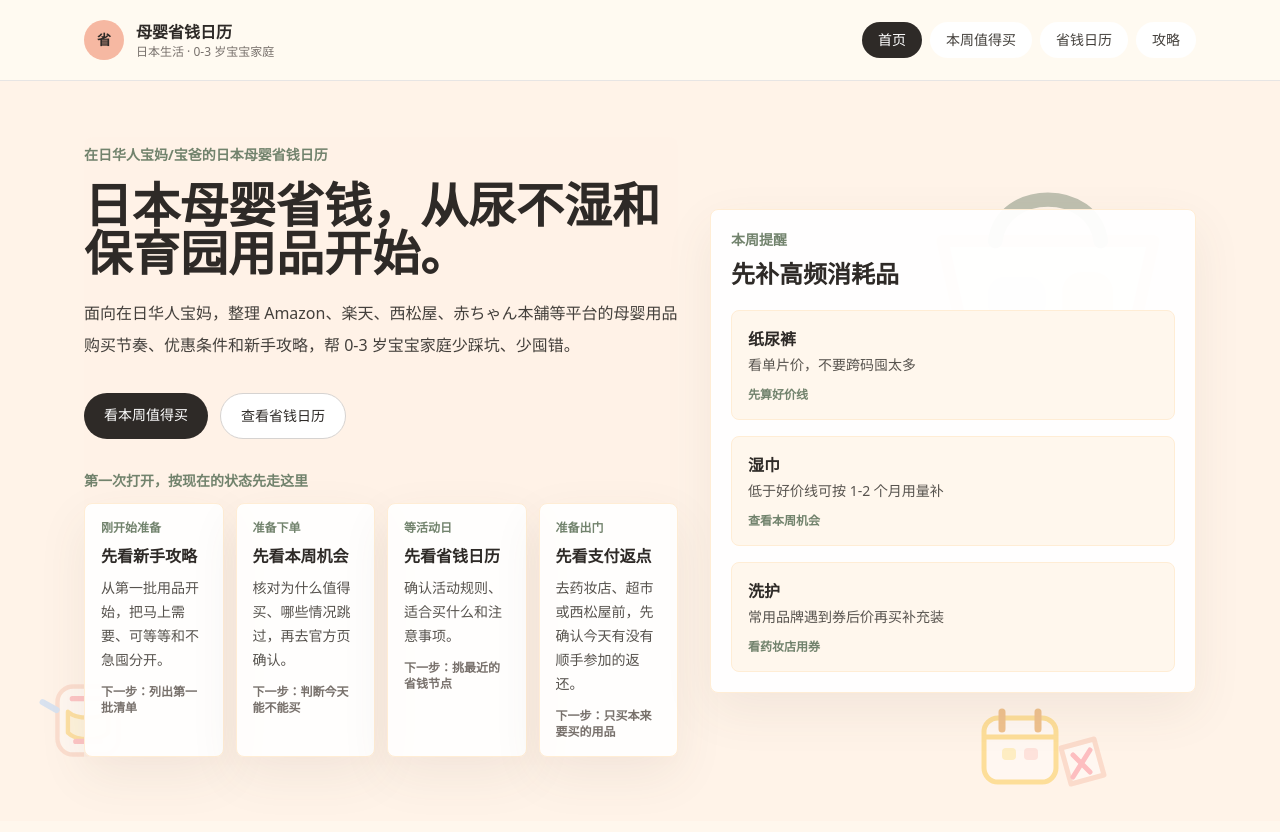
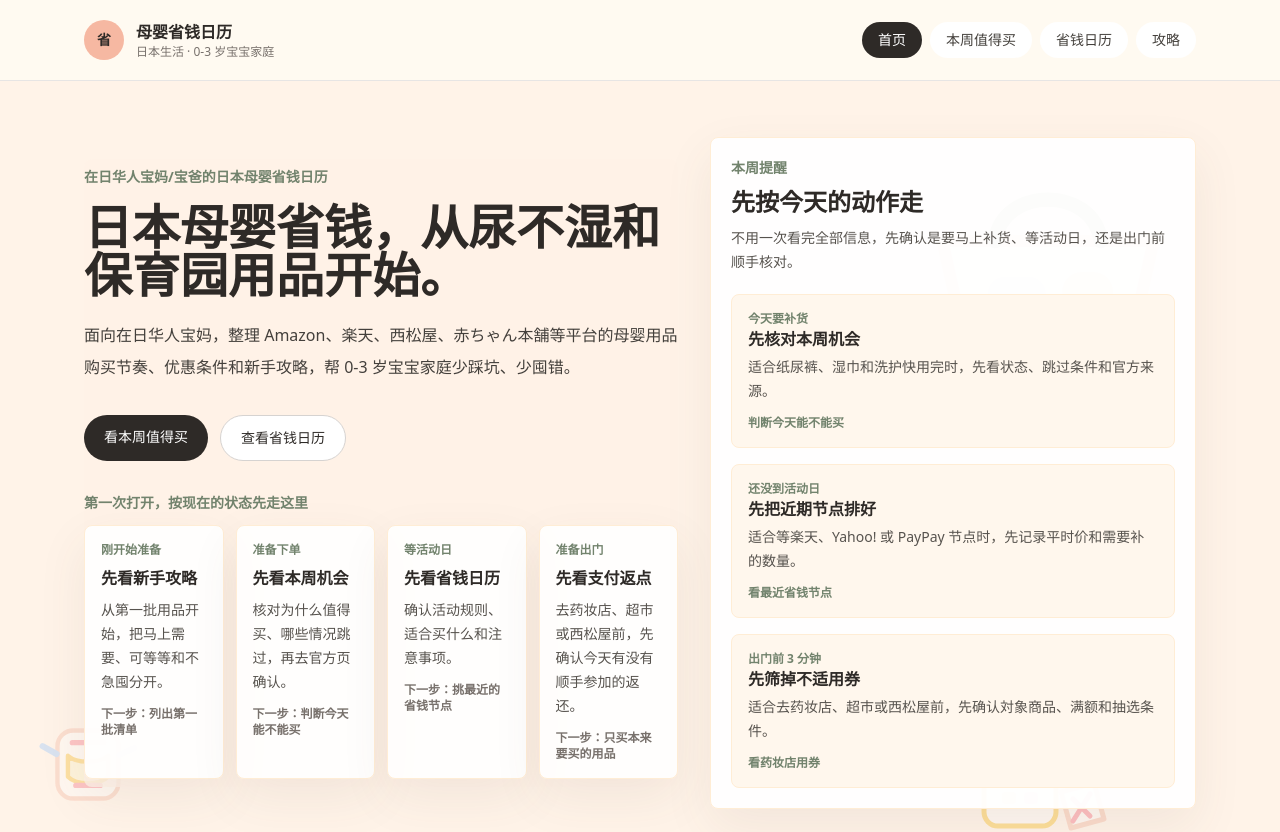
Before and after one commit to fengchuanli/mama-save-jp, a Next.js app: page / in a window 1280 px wide. Shown: the top 832 px of the page. Built offline with nearby package versions, Linux system fonts and the light colour scheme.

Commit message:
优化首页本周提醒结构

```diff
--- a/pages/index.tsx
+++ b/pages/index.tsx
@@ -180,6 +180,29 @@ export default function Home({ deals, calendarEvents, paymentRebateEvents, guide
       action: "转发日历"
     }
   ];
+  const weeklyReminderRoutes = [
+    {
+      label: "今天要补货",
+      href: "/deals",
+      title: "先核对本周机会",
+      description: "适合纸尿裤、湿巾和洗护快用完时，先看状态、跳过条件和官方来源。",
+      action: "判断今天能不能买"
+    },
+    {
+      label: "还没到活动日",
+      href: "/calendar",
+      title: "先把近期节点排好",
+      description: "适合等楽天、Yahoo! 或 PayPay 节点时，先记录平时价和需要补的数量。",
+      action: "看最近省钱节点"
+    },
+    {
+      label: "出门前 3 分钟",
+      href: "/guides/drugstore-coupon",
+      title: "先筛掉不适用券",
+      description: "适合去药妆店、超市或西松屋前，先确认対象商品、满额和抽选条件。",
+      action: "看药妆店用券"
+    }
+  ];
 
   return (
     <Layout
@@ -230,35 +253,20 @@ export default function Home({ deals, calendarEvents, paymentRebateEvents, guide
           </div>
           <div className="rounded-lg border border-orange-100 bg-white/95 p-5 shadow-soft">
             <p className="text-sm font-semibold text-tea">本周提醒</p>
-            <h2 className="mt-2 text-2xl font-semibold text-ink">先补高频消耗品</h2>
+            <h2 className="mt-2 text-2xl font-semibold text-ink">先按今天的动作走</h2>
+            <p className="mt-2 text-sm leading-6 text-stone-600">
+              不用一次看完全部信息，先确认是要马上补货、等活动日，还是出门前顺手核对。
+            </p>
             <div className="mt-5 space-y-4">
-              {[
-                {
-                  title: "纸尿裤",
-                  text: "看单片价，不要跨码囤太多",
-                  href: "/guides/diaper-price-line",
-                  action: "先算好价线"
-                },
-                {
-                  title: "湿巾",
-                  text: "低于好价线可按 1-2 个月用量补",
-                  href: "/deals",
-                  action: "查看本周机会"
-                },
-                {
-                  title: "洗护",
-                  text: "常用品牌遇到券后价再买补充装",
-                  href: "/guides/drugstore-coupon",
-                  action: "看药妆店用券"
-                }
-              ].map(({ title, text, href, action }) => (
+              {weeklyReminderRoutes.map(({ label, title, description, href, action }) => (
                 <Link
                   key={title}
                   href={href}
                   className="block rounded-lg border border-orange-100 bg-orange-50 p-4 transition hover:border-peach hover:bg-linen"
                 >
+                  <p className="text-xs font-semibold text-tea">{label}</p>
                   <p className="font-semibold text-ink">{title}</p>
-                  <p className="mt-1 text-sm text-stone-600">{text}</p>
+                  <p className="mt-1 text-sm leading-6 text-stone-600">{description}</p>
                   <p className="mt-3 text-xs font-semibold text-tea">{action}</p>
                 </Link>
               ))}
```
Also changed, not shown: 1 other file (tests, documents, lock files or other folders).
